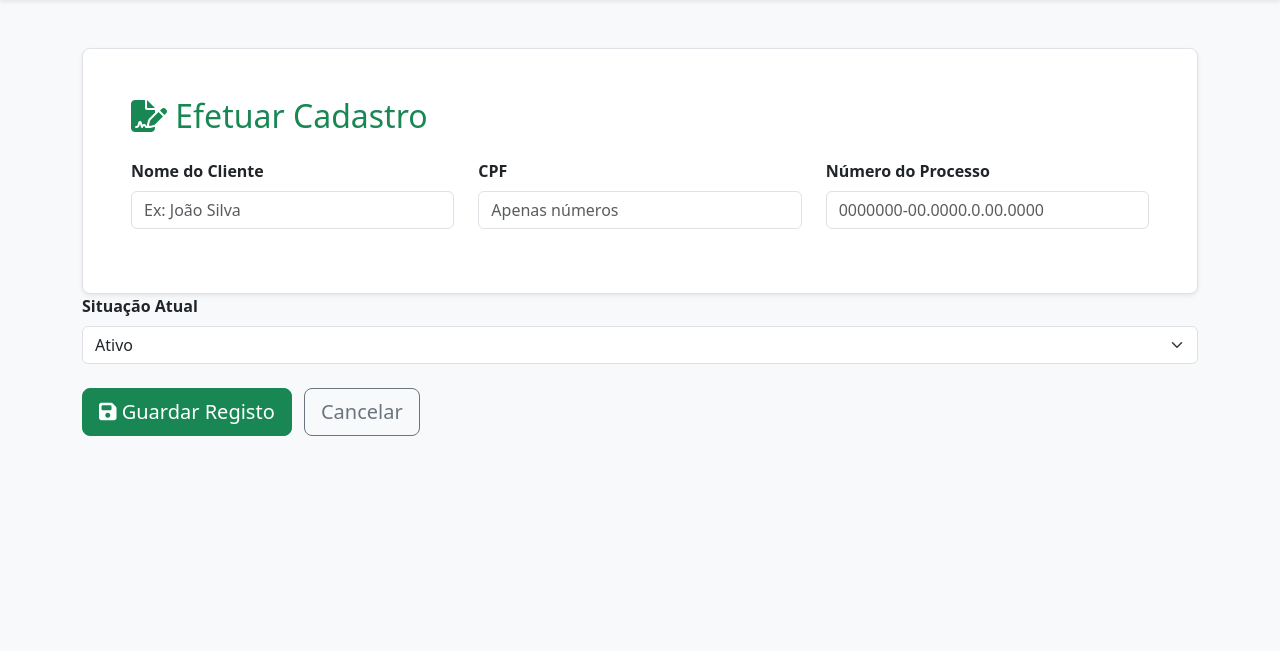
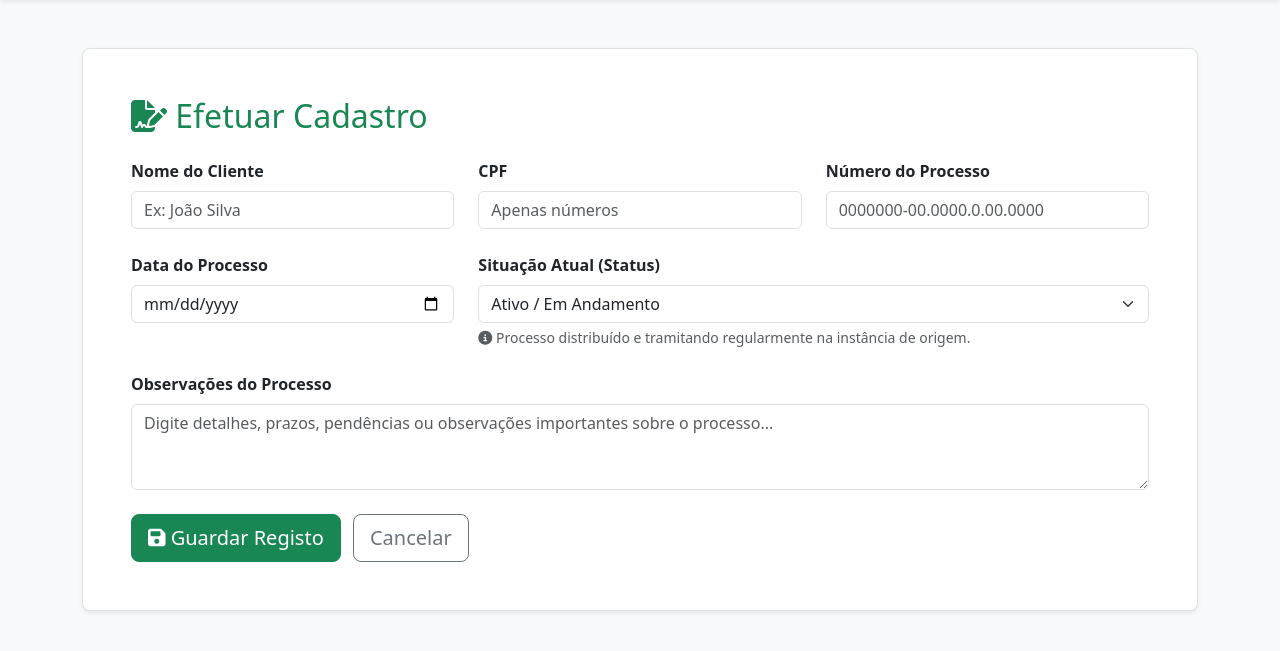
Before and after one commit to cdunivesp/gestor-juridico, a Django app: page /cadastro/ in a window 1280 px wide. Shown: the part 56-707 px from the top of the page. Run offline with Django 5.2, Linux system fonts and the light colour scheme.

Commit message:
Adiciona data, observacoes e lista completa de status juridicos

```diff
--- a/core/templates/core/cadastro.html
+++ b/core/templates/core/cadastro.html
@@ -4,9 +4,8 @@
 <div class="bg-white p-5 rounded-3 shadow-sm border">
     <h2 class="text-success mb-4"><i class="fa-solid fa-file-signature"></i> Efetuar Cadastro</h2>
 
-    <!-- Formulário agora configurado para enviar dados por POST -->
     <form method="POST">
-        {% csrf_token %} <!-- Código de segurança obrigatório do Django -->
+        {% csrf_token %}
 
         <div class="row">
             <div class="col-md-4 mb-3">
@@ -15,7 +14,6 @@
             </div>
             <div class="col-md-4 mb-3">
                 <label class="form-label fw-bold">CPF</label>
-                <!-- Novo campo CPF -->
                 <input type="text" name="cpf" class="form-control" required placeholder="Apenas números">
             </div>
             <div class="col-md-4 mb-3">
@@ -23,19 +21,46 @@
                 <input type="text" name="numero" class="form-control" required placeholder="0000000-00.0000.0.00.0000">
             </div>
         </div>
+
+        <div class="row mt-2">
+            <div class="col-md-4 mb-3">
+                <label class="form-label fw-bold">Data do Processo</label>
+                <input type="date" name="data" class="form-control" required>
+            </div>
+            <div class="col-md-8 mb-3">
+                <label class="form-label fw-bold">Situação Atual (Status)</label>
+                <select name="status" id="statusSelect" class="form-select" onchange="atualizarDescricaoStatus()">
+                    <option value="Pré-processual / Aguardando Distribuição" data-desc="Caso cadastrado, em fase de coleta de documentos ou elaboração da petição inicial.">Pré-processual / Aguardando Distribuição</option>
+                    <option value="Ativo / Em Andamento" selected data-desc="Processo distribuído e tramitando regularmente na instância de origem.">Ativo / Em Andamento</option>
+                    <option value="Com Prazo em Aberto" data-desc="Exige manifestação ou providência da equipe jurídica dentro de um prazo legal.">Com Prazo em Aberto</option>
+                    <option value="Concluso" data-desc="Autos enviados ao magistrado aguardando despacho, decisão interlocutória ou sentença.">Concluso</option>
+                    <option value="Em Grau de Recurso" data-desc="Processo em análise nos tribunais de segunda instância ou tribunais superiores.">Em Grau de Recurso</option>
+                    <option value="Em Cumprimento de Sentença / Execução" data-desc="Fase de cobrança de valores ou efetivação prática do direito reconhecido.">Em Cumprimento de Sentença / Execução</option>
+                    <option value="Suspenso / Sobrestado" data-desc="Tramitação pausada temporariamente por acordo, repercussão geral ou ordem judicial.">Suspenso / Sobrestado</option>
+                    <option value="Acordo Homologado" data-desc="Conflito resolvido por composição amigável, aguardando quitação das obrigações.">Acordo Homologado</option>
+                    <option value="Encerrado / Arquivado" data-desc="Processo finalizado definitivamente após o trânsito em julgado e baixa.">Encerrado / Arquivado</option>
+                </select>
+                <div id="statusHelp" class="form-text text-muted mt-1">
+                    <i class="fa-solid fa-circle-info"></i> <span>Processo distribuído e tramitando regularmente na instância de origem.</span>
+                </div>
+            </div>
         </div>
-        <div class="mb-4">
-            <label class="form-label fw-bold">Situação Atual</label>
-            <!-- Atributo name="status" adicionado -->
-            <select name="status" class="form-select">
-                <option value="Ativo">Ativo</option>
-                <option value="Suspenso">Suspenso</option>
-                <option value="Concluído">Concluído</option>
-            </select>
+
+        <div class="mb-4 mt-2">
+            <label class="form-label fw-bold">Observações do Processo</label>
+            <textarea name="observacoes" class="form-control" rows="3" placeholder="Digite detalhes, prazos, pendências ou observações importantes sobre o processo..."></textarea>
         </div>
-        <!-- Botão alterado para type="submit" para submeter o formulário -->
+
         <button type="submit" class="btn btn-success btn-lg"><i class="fa-solid fa-save"></i> Guardar Registo</button>
         <a href="/" class="btn btn-outline-secondary btn-lg ms-2">Cancelar</a>
     </form>
 </div>
+
+<script>
+function atualizarDescricaoStatus() {
+    const select = document.getElementById('statusSelect');
+    const desc = select.options[select.selectedIndex].getAttribute('data-desc');
+    document.querySelector('#statusHelp span').textContent = desc;
+}
+</script>
 {% endblock %}
--- a/core/views.py
+++ b/core/views.py
@@ -1,4 +1,6 @@
 from django.shortcuts import render, redirect
+from django.utils.dateparse import parse_date
+from datetime import datetime
 from .models import Cliente, Processo
 
 def home(request):
@@ -6,13 +8,14 @@ def home(request):
 
 def cadastro(request):
     if request.method == 'POST':
-        # Captura os dados do formulário HTML
         nome_cliente = request.POST.get('nome')
         cpf_cliente = request.POST.get('cpf')
         n_processo = request.POST.get('numero')
         status_proc = request.POST.get('status')
+        data_proc = request.POST.get('data')
+        obs_proc = request.POST.get('observacoes')
 
-        # 1. Cria ou encontra o Cliente. Se for novo, preenche os campos obrigatórios da base de dados.
+        # 1. Busca ou cria o Cliente pelo CPF
         cliente_obj, created = Cliente.objects.get_or_create(
             cpf=cpf_cliente,
             defaults={
@@ -23,18 +26,25 @@ def cadastro(request):
             }
         )
 
-        # 2. Cria o Processo usando o nome exato "numero_processo" e adiciona uma "descricao" padrão
-        Processo.objects.create(
+        # 2. Cria o Processo gravando as observações no campo 'descricao'
+        novo_processo = Processo.objects.create(
             cliente=cliente_obj,
-            numero_processo=n_processo,  # <-- NOME EXATO DO SEU MODELO
+            numero_processo=n_processo,
             status=status_proc,
-            descricao="Processo registado através do formulário web." # <-- CAMPO OBRIGATÓRIO PREENCHIDO
+            descricao=obs_proc if obs_proc else "Sem observações adicionais."
         )
+
+        # 3. Se o usuário informou uma data no formulário, atualiza a data do processo
+        if data_proc:
+            data_convertida = parse_date(data_proc)
+            if data_convertida:
+                novo_processo.data_criacao = datetime.combine(data_convertida, datetime.min.time())
+                novo_processo.save()
 
         return redirect('consulta')
 
     return render(request, 'core/cadastro.html')
 
 def consulta(request):
-    processos = Processo.objects.all()
+    processos = Processo.objects.all().order_by('-data_criacao')
     return render(request, 'core/consulta.html', {'processos': processos})
```
Also changed, not shown: core/templates/core/consulta.html (+13 -11 lines).
